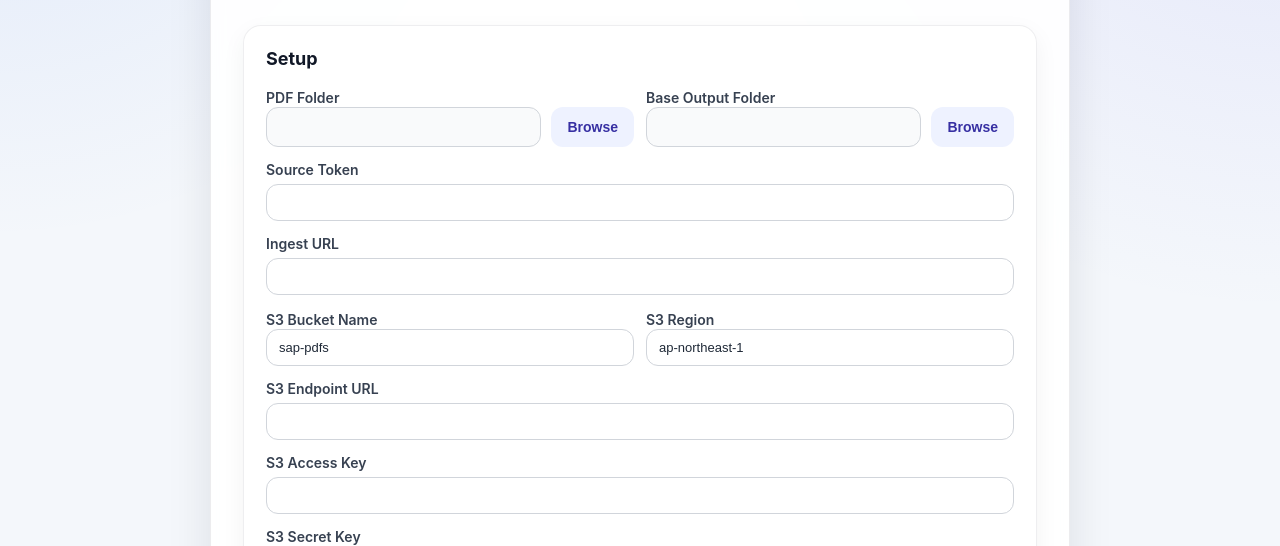
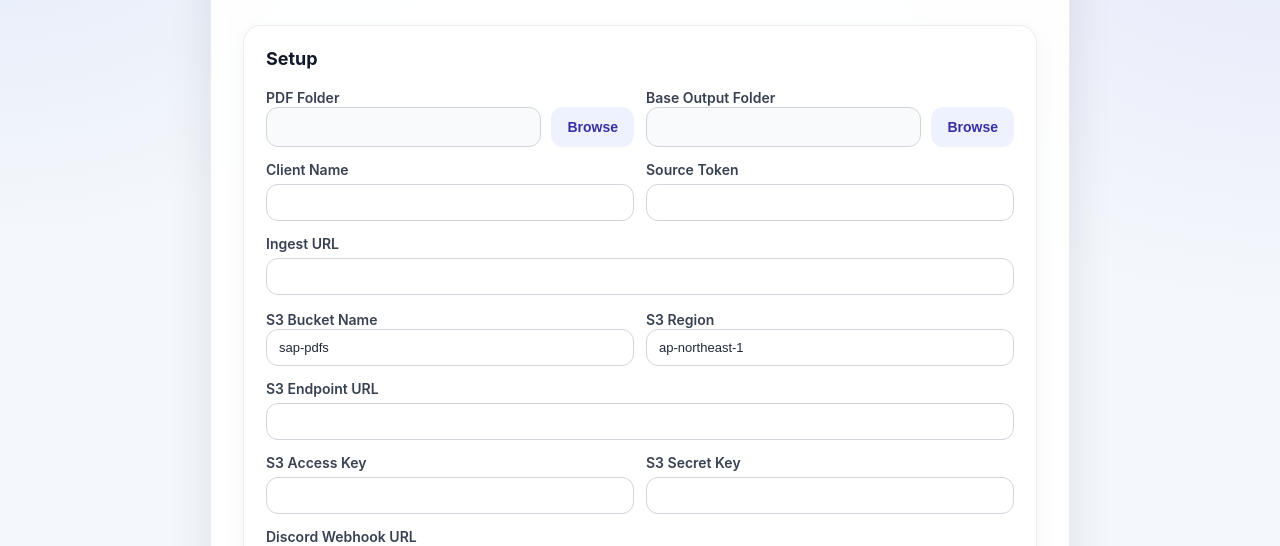
Before and after one commit to shivautomation2026/moniter_cli, a website built with Vite: page frontend/index.html in a window 1280 px wide. Both pictures are taken after a click on the button "Stop Monitor". Shown: the part 254-800 px from the top of the page. Built offline with nearby package versions, Linux system fonts and the light colour scheme.

Commit message:
feat: enhance form validation by making fields required and improve styling

```diff
--- a/frontend/index.html
+++ b/frontend/index.html
@@ -81,6 +81,7 @@
             font-weight: 700;
             letter-spacing: -0.4px;
             background: linear-gradient(135deg, #1d4ed8, #7c3aed);
+            background-clip: text;
             -webkit-background-clip: text;
             -webkit-text-fill-color: transparent;
         }
@@ -332,15 +333,21 @@
                         </div>
                     </div>
                 </div>
+                <div class="field two-col">
+                    <div class="field">
+                        <label for="client_name">Client Name</label>
+                        <input type="text" id="client_name" name="client_name" required />
+                    </div>
 
                     <div class="field">
                         <label for="source_token">Source Token</label>
-                    <input type="text" id="source_token" name="source_token" />
+                        <input type="text" id="source_token" name="source_token" required />
+                    </div>
                 </div>
 
                 <div class="field">
                     <label for="ingest_url">Ingest URL</label>
-                    <input type="url" id="ingest_url" name="ingest_url" />
+                    <input type="url" id="ingest_url" name="ingest_url" required />
                 </div>
 
                 <div class="field two-col">
@@ -357,19 +364,22 @@
 
                 <div class="field">
                     <label for="s3_endpoint_url">S3 Endpoint URL</label>
-                    <input type="url" id="s3_endpoint_url" name="s3_endpoint_url" />
+                    <input type="url" id="s3_endpoint_url" name="s3_endpoint_url" required />
                 </div>
-
-
-
+                <div class="field two-col">
                     <div class="field">
                         <label for="s3_access_key">S3 Access Key</label>
-                    <input type="text" id="s3_access_key" name="s3_access_key" />
+                        <input type="text" id="s3_access_key" name="s3_access_key" required />
                     </div>
 
                     <div class="field">
                         <label for="s3_secret_key">S3 Secret Key</label>
-                    <input type="password" id="s3_secret_key" name="s3_secret_key" />
+                        <input type="password" id="s3_secret_key" name="s3_secret_key" required />
+                    </div>
+                </div>
+                <div class="field">
+                    <label for="discord_webhook_url">Discord Webhook URL</label>
+                    <input type="url" id="discord_webhook_url" name="discord_webhook_url" />
                 </div>
 
                 <button type="submit" id="submitBtn">Save and Start</button>
```
Lines whose indentation alone changed are shown as unchanged.
